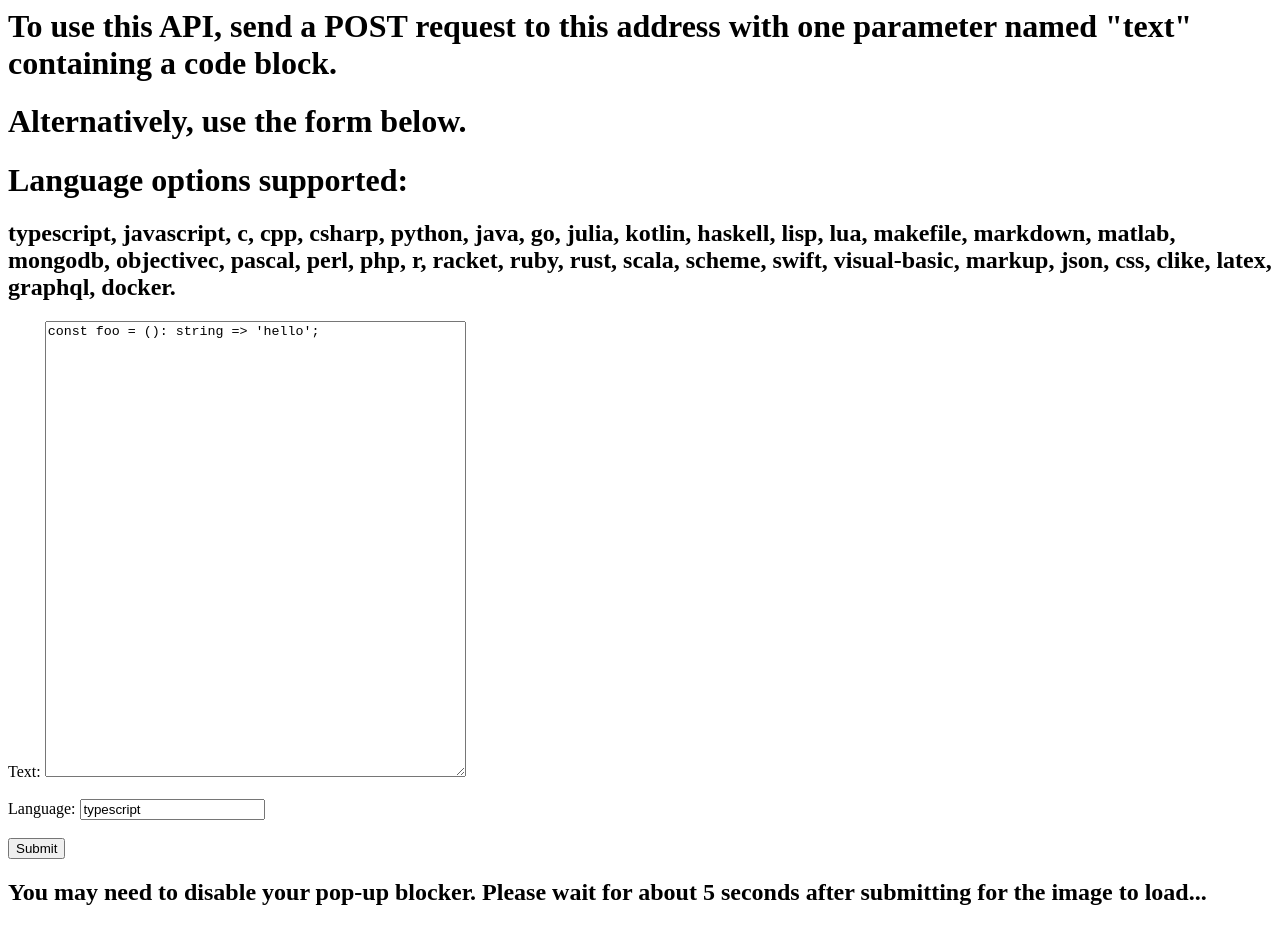
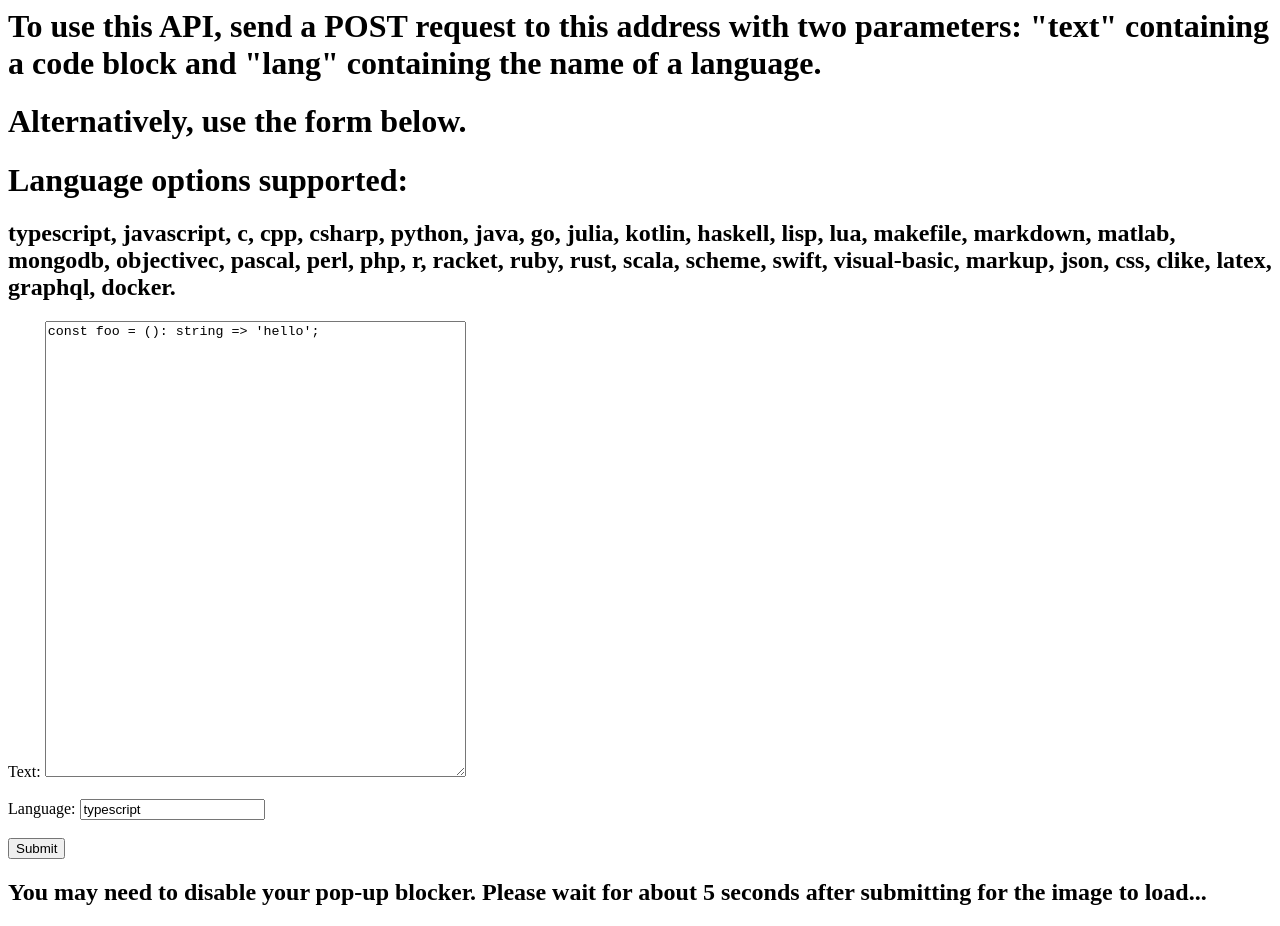
Before and after one commit to tonylizj/highlighter, a website: page html/sendPost.html in a window 1280 px wide. Drawn offline with Linux system fonts and the light colour scheme.

Commit message:
fixed post req instructions

```diff
--- a/html/sendPost.html
+++ b/html/sendPost.html
@@ -6,7 +6,7 @@
 <body>
     <h1>
         To use this API, send a POST request to this address
-        with one parameter named "text" containing a code block.
+        with two parameters: "text" containing a code block and "lang" containing the name of a language.
     </h1>
     <h1>
         Alternatively, use the form below.
```
